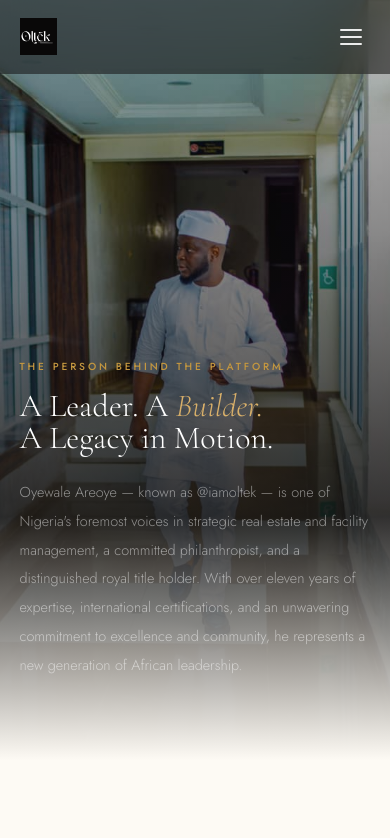
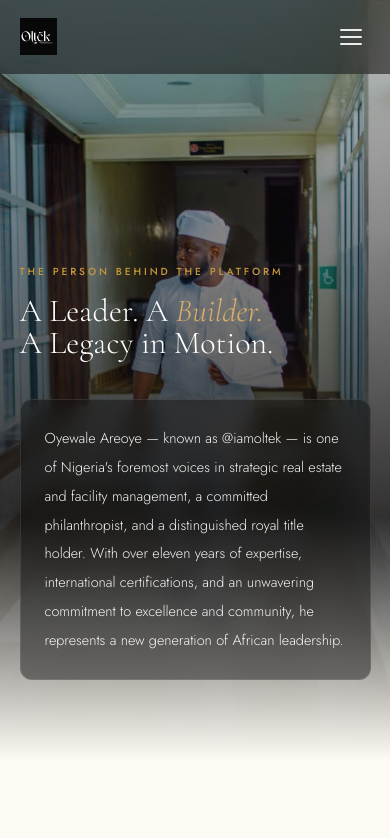
Before and after one commit to Martin-do/iamoltek_v3, a React (Vite) app: page /about in a window 390 px wide. Shown: the top 838 px of the page. Built offline with nearby package versions, Linux system fonts and the light colour scheme; a web font is replaced by a local one.

Commit message:
fix(mobile): resolve initiative page logo layout, about page bio legibility glassmorphism card, and hide instagram reel full caption

```diff
--- a/src/components/InstagramReelEmbed.jsx
+++ b/src/components/InstagramReelEmbed.jsx
@@ -51,7 +51,6 @@ export default function InstagramReelEmbed({ permalink, title }) {
     <div ref={wrapRef} className={styles.wrap}>
       <blockquote
         className="instagram-media"
-        data-instgrm-captioned
         data-instgrm-permalink={embedUrl}
         data-instgrm-version="14"
         title={title}
--- a/src/pages/About.module.css
+++ b/src/pages/About.module.css
@@ -154,7 +154,17 @@
   .heroBanner { min-height: 100svh; background-attachment: scroll; background-position: center 15%; }
   .heroBannerContent { grid-template-columns: 1fr; gap: 1.5rem; padding-bottom: 5rem; }
   .heroTitle { font-size: clamp(2rem, 7vw, 3rem); }
-  .heroBio   { font-size: 0.9rem; }
+  .heroBio {
+    font-size: 0.9rem;
+    color: rgba(255, 255, 255, 0.95);
+    background: rgba(17, 16, 16, 0.45);
+    backdrop-filter: blur(10px);
+    -webkit-backdrop-filter: blur(10px);
+    padding: 1.5rem;
+    border-radius: 12px;
+    border: 1px solid rgba(255, 255, 255, 0.1);
+    margin-top: 1rem;
+  }
   .heroWatermark { display: none; }
 
   .bodyInner { grid-template-columns: 1fr; }
--- a/src/pages/Initiative.module.css
+++ b/src/pages/Initiative.module.css
@@ -497,13 +497,13 @@
 
   .heroInner {
     grid-template-columns: 1fr;
-    padding: 0 var(--content-pad) 2.5rem;
-    min-height: calc(100svh - var(--nav-height));
-    margin-top: var(--nav-height);
+    padding: calc(var(--nav-height) + 1.5rem) var(--content-pad) 2.5rem;
+    min-height: 100svh;
+    margin-top: 0;
     display: flex;
-    flex-direction: row;
-    align-items: flex-end;
-    justify-content: space-between;
+    flex-direction: column;
+    align-items: stretch;
+    justify-content: center;
     gap: 1.2rem;
     width: 100%;
     position: relative;
```
